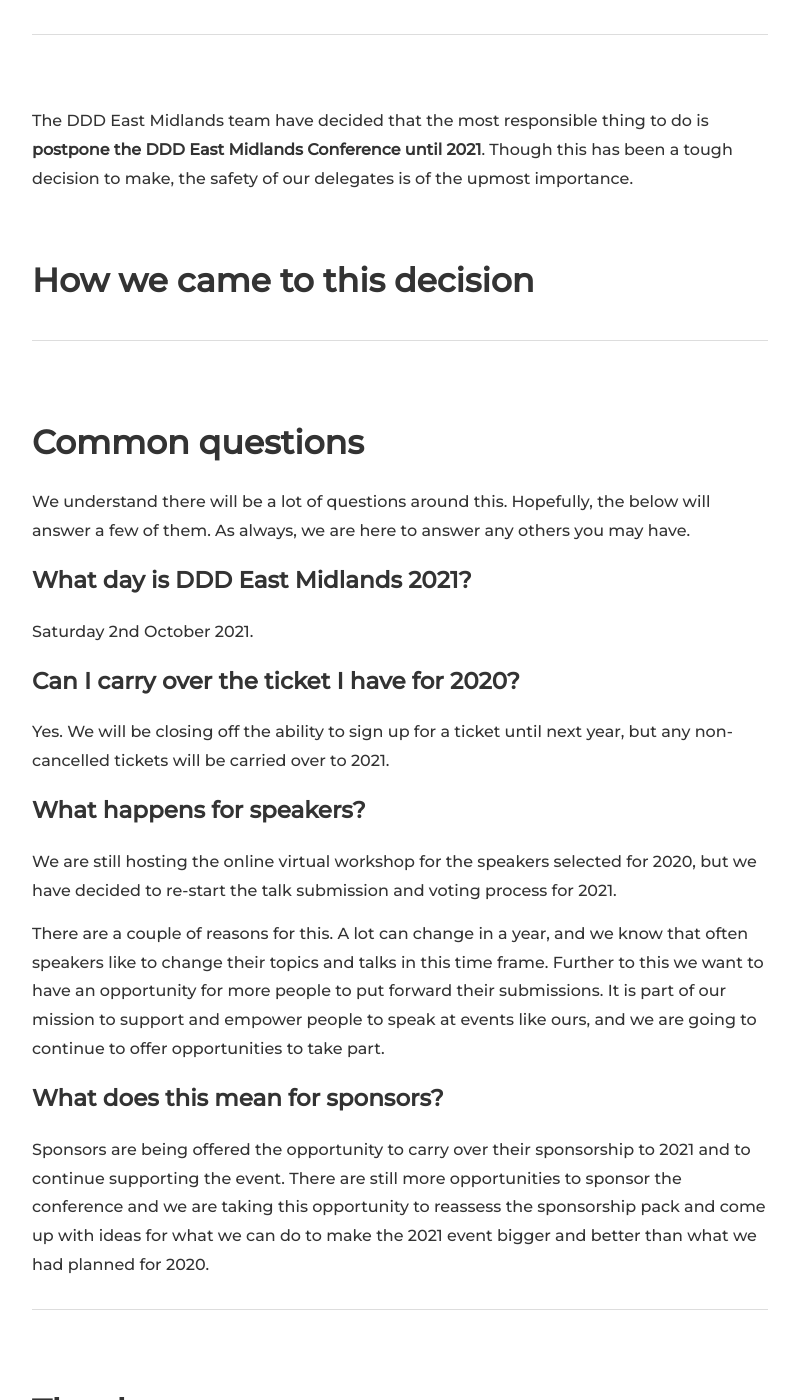
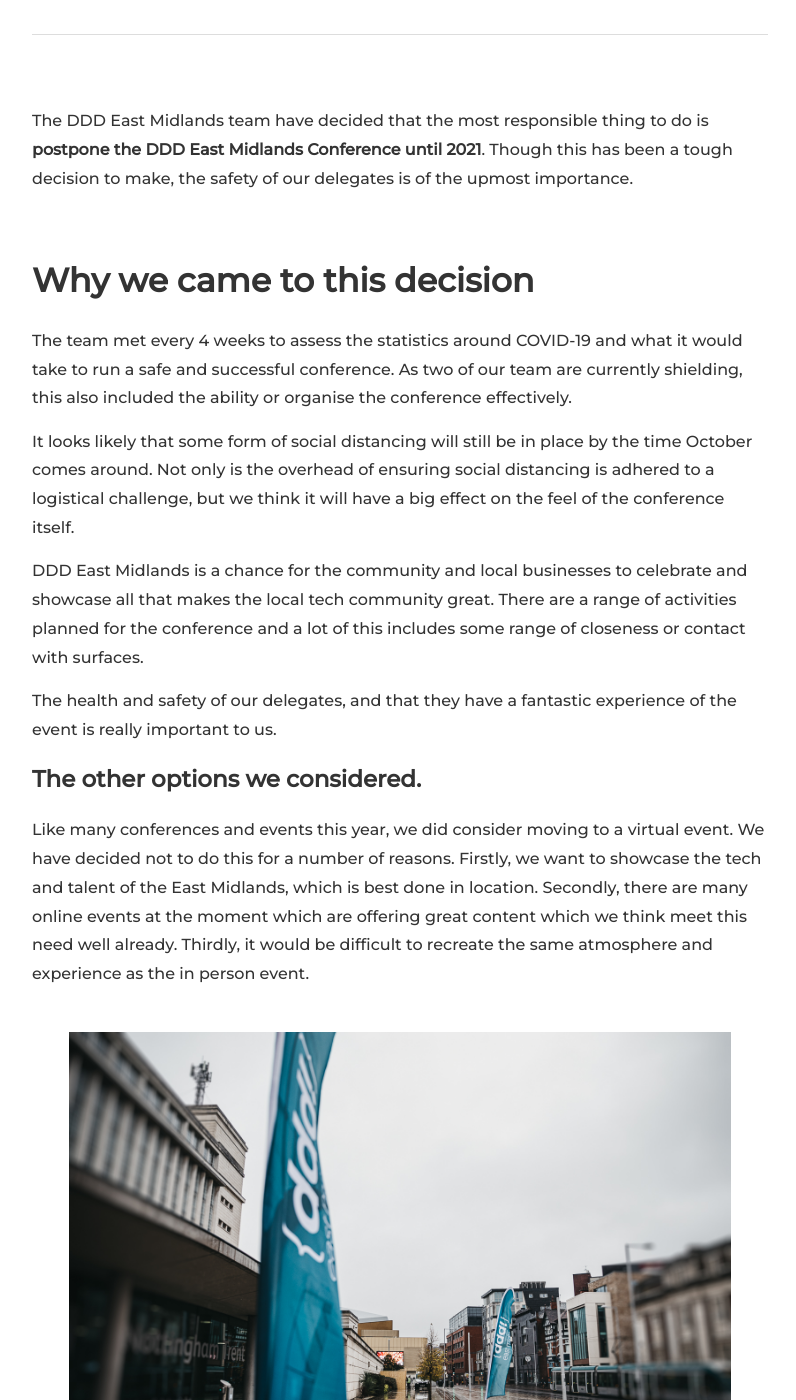
Before and after one commit to DDDEastMidlandsLimited/dddem-blog, a Jekyll site: the page built from _posts/2020-06-15-covid-decision.md, in a window 1280 px wide and 1400 px high, scrolled down 748 px. Shown: the whole window, without its empty margins (240-1036 px from the left). Built offline with Jekyll 4.4.1, drawn with Linux system fonts in a browser that asks for light colours; nearby versions of some CDN libraries; some of the changed text lies outside the part shown.

Commit message:
Announcement blog

```diff
--- a/_posts/2020-06-15-covid-decision.md
+++ b/_posts/2020-06-15-covid-decision.md
@@ -22,9 +22,26 @@
 
 <br/>
 
-# How we came to this decision
+# Why we came to this decision
 
+The team met every 4 weeks to assess the statistics around COVID-19 and what it would take to run a safe and successful conference. As two of our team are currently shielding, this also included the ability or organise the conference effectively.
 
+It looks likely that some form of social distancing will still be in place by the time October comes around. Not only is the overhead of ensuring social distancing is adhered to a logistical challenge, but we think it will have a big effect on the feel of the conference itself.
+
+DDD East Midlands is a chance for the community and local businesses to celebrate and showcase all that makes the local tech community great. There are a range of activities planned for the conference and a lot of this includes some range of closeness or contact with surfaces.
+
+The health and safety of our delegates, and that they have a fantastic experience of the event is really important to us.
+
+### The other options we considered.
+
+Like many conferences and events this year, we did consider moving to a virtual event. We have decided not to do this for a number of reasons. Firstly, we want to showcase the tech and talent of the East Midlands, which is best done in location. Secondly, there are many online events at the moment which are offering great content which we think meet this need well already. Thirdly, it would be difficult to recreate the same atmosphere and experience as the in person event.
+
+<br/>
+<img src="/assets/img/2020-06-15/flags.jpg" alt="The DDD Flags outside Nottingham Conference Centre" width="100%"/>
+<center>
+<i>The DDD Flags outside Nottingham Conference Centre</i>
+</center>
+<br/>
 
 ---
 <br/>
@@ -41,6 +58,10 @@
 
 Yes. We will be closing off the ability to sign up for a ticket until next year, but any non-cancelled tickets will be carried over to 2021.
 
+### Will you be pausing ticket sales.
+
+Yes. Though tickets are being carried over, we will close off tickets for now while we plan for 2021.
+
 ### What happens for speakers?
 
 We are still hosting the online virtual workshop for the speakers selected for 2020, but we have decided to re-start the talk submission and voting process for 2021.
@@ -51,12 +72,27 @@
 
 Sponsors are being offered the opportunity to carry over their sponsorship to 2021 and to continue supporting the event. There are still more opportunities to sponsor the conference and we are taking this opportunity to reassess the sponsorship pack and come up with ideas for what we can do to make the 2021 event bigger and better than what we had planned for 2020.
 
+### What will you do with the extra time?
+
+The good news about postponement is that the team now have extra time to plan a great event. Will will be revisiting what we are offering in the sponsorship, considering what more we can do to improve the accessibility of this event, and what we can offer all our attendees and sponsors.
+
+We will also be looking into how we can encourage submissions from more people and reach out to any communities we haven't been able to previously.
+
+<br/>
+<img src="/assets/img/2020-06-15/conf.jpg" alt="The Audience at DDD East Midlands" width="100%"/>
+<center>
+<i>The Audience at DDD East Midlands</i>
+</center>
+<br/>
+
 ---
 <br/>
 
 # Thank you.
 
 From all the team, thank you for all the support you have shown the event, and to us. We have had a number of challenges in the last couple of years. We can't wait to host a fantastic event that hopefully you will all submit to, attend and enjoy.
+
+If you have any questions, feel free to reach out to any of the team.
 
 Stay safe,
 
```
Also changed, not shown: assets/img/2020-06-15/conf.jpg (added), assets/img/2020-06-15/flags.jpg (added).
